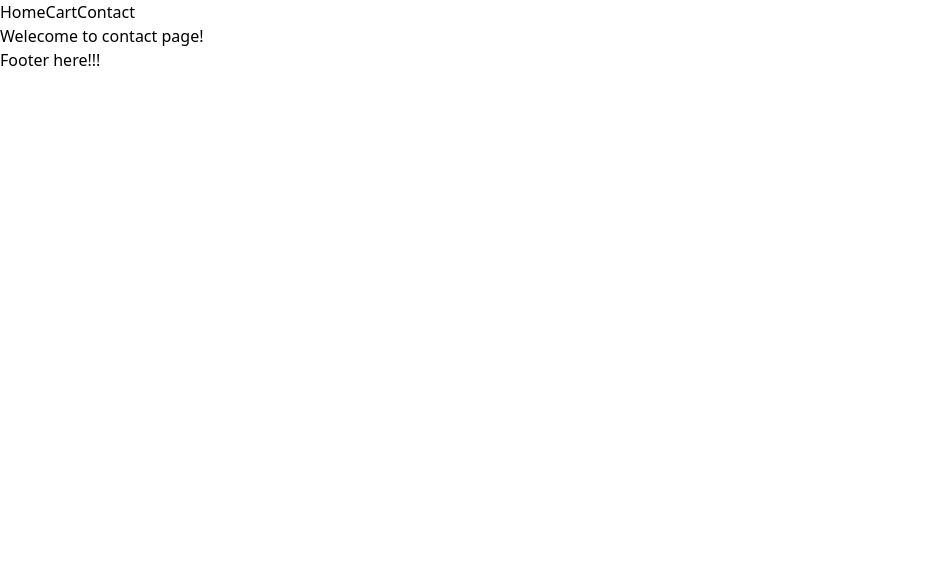
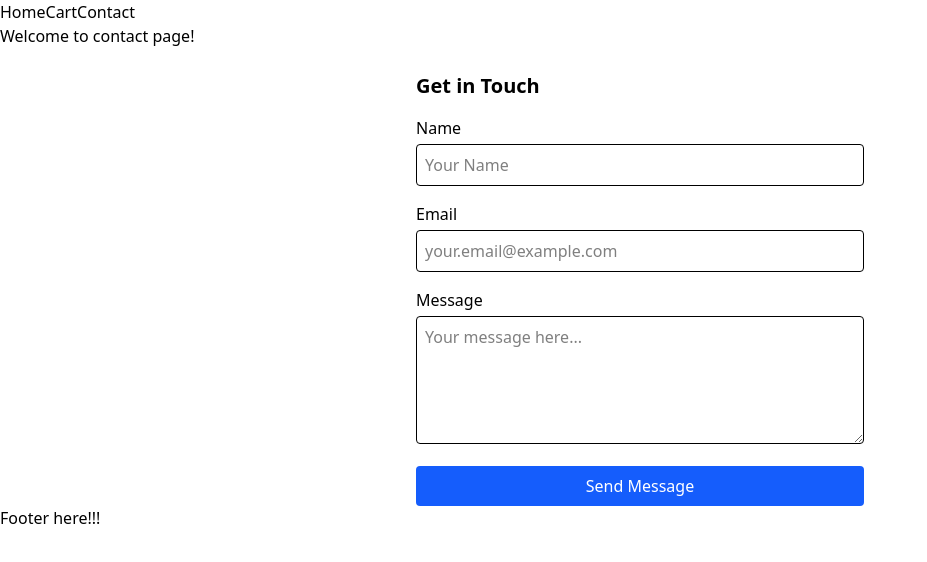
Before and after one commit to TrulsJohan/ca-react, a React (Vite) app: page /contact in a window 1280 px wide. Shown: the top 562 px of the page, without its empty margins (0-927 px from the left). Built offline with nearby package versions, Linux system fonts and the light colour scheme.

Commit message:
feat: made the contact page and form

```diff
--- a/package.json
+++ b/package.json
@@ -13,6 +13,7 @@
     "@tailwindcss/vite": "^4.0.9",
     "react": "^19.0.0",
     "react-dom": "^19.0.0",
+    "react-hook-form": "^7.54.2",
     "react-router-dom": "^7.2.0",
     "tailwindcss": "^4.0.9",
     "zustand": "^5.0.3"
--- a/src/pages/contact.jsx
+++ b/src/pages/contact.jsx
@@ -1,7 +1,101 @@
+import { useForm } from 'react-hook-form';
+
 export function RenderContact() {
+    const {
+        register,
+        handleSubmit,
+        formState: { errors },
+        reset,
+    } = useForm({
+        defaultValues: {
+            name: '',
+            email: '',
+            message: '',
+        },
+    });
+
+    const onSubmit = (data) => {
+        console.log('Contact Form Submission:', data);
+        reset();
+    };
+
     return (
         <>
-            <h1>Welecome to contact page!</h1>
+            <h1>Welcome to contact page!</h1>
+            <div className="contact-form max-w-md mx-auto mt-6">
+                <h2 className="text-xl font-semibold mb-4">Get in Touch</h2>
+                <form onSubmit={handleSubmit(onSubmit)} className="space-y-4">
+                    <div>
+                        <label htmlFor="name" className="block mb-1">
+                            Name
+                        </label>
+                        <input
+                            type="text"
+                            id="name"
+                            {...register('name', {
+                                required: 'Name is required',
+                            })}
+                            className="border rounded p-2 w-full"
+                            placeholder="Your Name"
+                        />
+                        {errors.name && (
+                            <p className="text-red-500 text-sm mt-1">
+                                {errors.name.message}
+                            </p>
+                        )}
+                    </div>
+
+                    <div>
+                        <label htmlFor="email" className="block mb-1">
+                            Email
+                        </label>
+                        <input
+                            type="email"
+                            id="email"
+                            {...register('email', {
+                                required: 'Email is required',
+                                pattern: {
+                                    value: /^[^\s@]+@[^\s@]+\.[^\s@]+$/,
+                                    message:
+                                        'Please enter a valid email address',
+                                },
+                            })}
+                            className="border rounded p-2 w-full"
+                            placeholder="your.email@example.com"
+                        />
+                        {errors.email && (
+                            <p className="text-red-500 text-sm mt-1">
+                                {errors.email.message}
+                            </p>
+                        )}
+                    </div>
+
+                    <div>
+                        <label htmlFor="message" className="block mb-1">
+                            Message
+                        </label>
+                        <textarea
+                            id="message"
+                            {...register('message', {
+                                required: 'Message is required',
+                            })}
+                            className="border rounded p-2 w-full h-32 resize-y"
+                            placeholder="Your message here..."
+                        />
+                        {errors.message && (
+                            <p className="text-red-500 text-sm mt-1">
+                                {errors.message.message}
+                            </p>
+                        )}
+                    </div>
+
+                    <button
+                        type="submit"
+                        className="bg-blue-600 text-white rounded p-2 w-full hover:bg-blue-700">
+                        Send Message
+                    </button>
+                </form>
+            </div>
         </>
     );
 }
```
Also changed, not shown: 1 other file (tests, documents, lock files or other folders).
